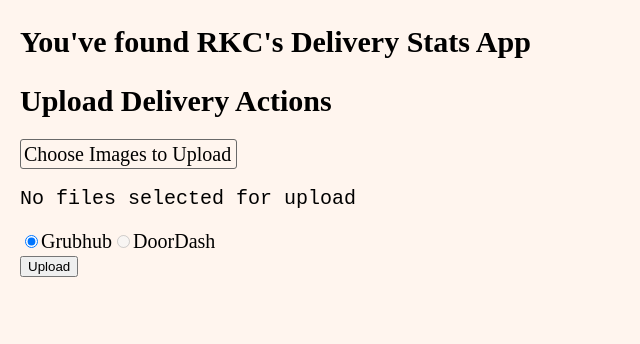
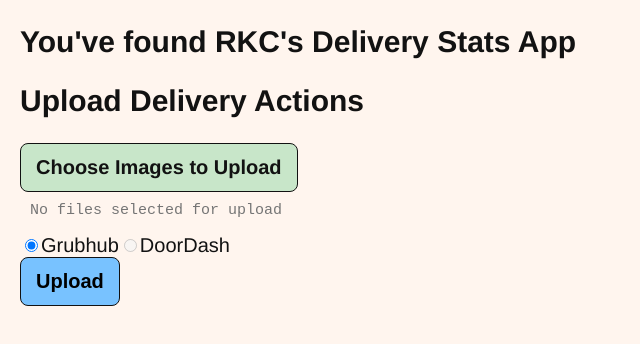
Before and after one commit to dradickal/delivery-ocr, a React (Vite) app: page / in a window 1280 px wide. Shown: the top 344 px of the page, without its empty margins (0-640 px from the left). Built offline with nearby package versions, Linux system fonts and the light colour scheme.

Commit message:
styling and interaction of image upload

```diff
--- a/public/css/reset.css
+++ b/public/css/reset.css
@@ -20,3 +20,7 @@
 }
 
 div { box-sizing: border-box; }
+
+button {
+    font-size: 1em;
+}
--- /dev/null
+++ b/src/ImagePreview.jsx
@@ -0,0 +1,12 @@
+import './imagePreview.css';
+
+function ImagePreview({file, handleRemove}) {
+    return (
+        <span className="imagePreview">
+            <img src={URL.createObjectURL(file)} title={file.name} alt={file.name} />
+            <button className='remove' data-filename={file.name} onClick={handleRemove}>Remove</button>
+        </span>
+    )
+}
+
+export default ImagePreview;
--- a/src/ImageUpload.jsx
+++ b/src/ImageUpload.jsx
@@ -1,4 +1,5 @@
 import './imageUpload.css';
+import ImagePreview from './ImagePreview';
 import {useState} from 'react';
 
 function getIntersectingFilenames(currentFiles, newFiles) {
@@ -49,23 +50,30 @@
         }
 
         console.log("Appended formData: ", data);
+    }
 
+    function handleRemove(event) {
+        const target = event.currentTarget;
+        const filename = target.dataset?.filename;
+        const updatedFiles = removeFilesByName(files, new Set([filename]));
+
+        setFiles(updatedFiles);
     }
 
     return (
         <>
             <h1>Upload Delivery Actions</h1>
             <div className="imageUpload">
-                <label htmlFor="image-input">Choose Images to Upload</label>
-                <input type="file" id="image-input" multiple name="images" accept="image/*" onChange={handleFileSelection}/>
+                <label className="button" htmlFor="upload-input">Choose Images to Upload</label>
+                <input type="file" id="upload-input" multiple name="images" accept="image/*" onChange={handleFileSelection}/>
                 <br />
+                    <pre>{files.length ? '' : emptyUpload}</pre>
+                    <pre>{ignoredFiles.length ? `Selected files are already included for upload:\n ~ ${ignoredFiles.join("\n ~ ")}` : ''}</pre>
                 <div id="preview">
                     {files.map(file =>
-                        <img src={URL.createObjectURL(file)} title={file.name} alt={file.name} key={file.name} width="200"/>
+                        <ImagePreview file={file} handleRemove={handleRemove} key={file.name}/>
                     )}
                 </div>
-                <pre>{files.length ? '' : emptyUpload}</pre>
-                <pre>{ignoredFiles.length ? `Selected files are already included for upload:\n ~ ${ignoredFiles.join("\n ~ ")}` : ''}</pre>
             </div>
             <form onSubmit={handleSubmit}>
                 <div>
--- a/src/app.css
+++ b/src/app.css
@@ -1,3 +1,8 @@
+html {
+    font-family: Helvetica, Arial, sans-serif;
+    color: #121212;
+}
+
 #root {
     margin-left: 20px;
 }
--- /dev/null
+++ b/src/imagePreview.css
@@ -0,0 +1,45 @@
+.imagePreview {
+    position: relative;
+    display: inline-block;
+    box-sizing: border-box;
+    border: 5px solid rgba(117, 117, 117, 0);
+    line-height: 0;
+    margin-right: 15px;
+}
+
+.imagePreview:hover {
+    border-color: rgba(117, 117, 117, 1);
+}
+
+.imagePreview::after {
+    content: '';
+    position: absolute;
+    top: 0;
+    left: 0;
+    width: 100%;
+    height: 100%;
+}
+
+.imagePreview:hover::after {
+    background-color: rgba(117, 117, 117, .6);
+}
+
+img {
+    height: 500px;
+}
+
+button.remove {
+    position: absolute;
+    display: none;
+    top: 50%;
+    left: 50%;
+    transform: translate(-50%, -50%);
+    z-index: 10;
+    background-color: #ff8383;
+    color: #ffffff;
+    border-color:  #ffffff;
+}
+
+.imagePreview:hover button.remove {
+    display: block;
+}
--- a/src/imageUpload.css
+++ b/src/imageUpload.css
@@ -1,10 +1,32 @@
+.imageUpload {
+    margin-bottom: 10px;
+}
+
 .imageUpload input {
     opacity: 0;
 }
 
+.imageUpload .button, button {
+    box-sizing: border-box;
+    display: inline-block;
+    border: 1px solid #121212;
+    border-radius: 8px;
+    font-weight: 700;
+    cursor: pointer;
+    padding: 12px 15px;
+}
+
 .imageUpload label {
-    border: 1px solid dimgray;
-    border-radius: 3px;
-    padding: 3px 5px 3px 3px;
-    cursor: pointer;
+    background-color: #c8e6c9;
 }
+
+.imageUpload pre {
+    margin-top: 10px;
+    margin-left: 10px;
+    font-size: 15px;
+    color: #757575;
+}
+
+button[type=submit] {
+    background-color: #78c2ff;
+}
```
